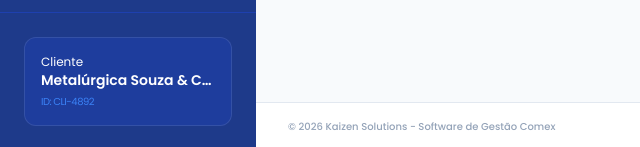
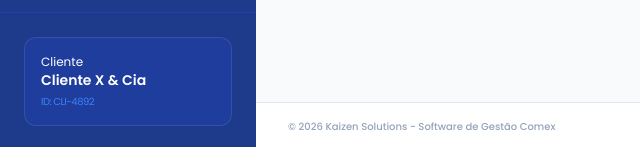
Before and after one commit to anakarolinaiclube-ux/clientekaizen, a plain HTML site: page index.html in a window 1280 px wide. Shown: the part 1049-1196 px from the top of the page, 0-640 px from the left. Drawn offline with nearby package versions, Linux system fonts and the light colour scheme.

Commit message:
Update index.html

```diff
--- a/index.html
+++ b/index.html
@@ -83,7 +83,7 @@
             <div class="mt-auto p-6 border-t border-brand-800">
                 <div class="bg-brand-800/50 p-4 rounded-xl border border-white/10">
                     <p class="text-xs text-brand-400">Cliente</p>
-                    <p class="text-sm font-semibold truncate">Metalúrgica Souza & Cia</p>
+                    <p class="text-sm font-semibold truncate">Cliente X & Cia</p>
                     <p class="text-[10px] text-brand-500 mt-1 uppercase tracking-tighter">ID: CLI-4892</p>
                 </div>
             </div>
```
